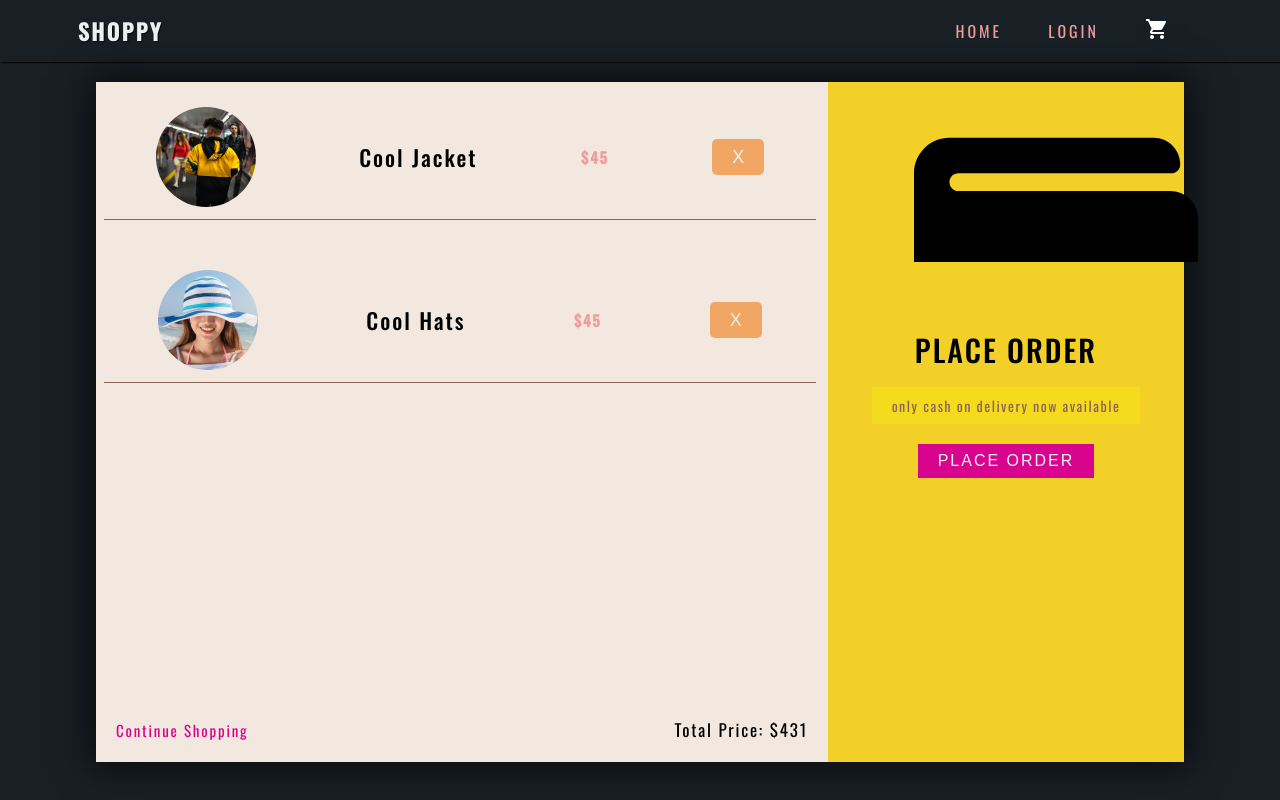
After one commit to touhidulShawan/shoppy-static, a PHP site: page /pages/cart.html in a window 1280 px wide. The commit adds this page. Run offline with PHP 8.4, Linux system fonts and the light colour scheme.

Commit message:
add cart page

```diff
--- /dev/null
+++ b/js/counter.js
@@ -0,0 +1,31 @@
+let count = 1;
+const resultBox = document.getElementById("product-quantity-result");
+
+// get decrease button
+const dBtn = document.getElementById("product_decrease");
+
+console.log(resultBox.value);
+
+if (resultBox.value == 1) {
+  dBtn.classList.add("disabled-btn");
+  dBtn.disabled = true;
+}
+
+function increase() {
+  count++;
+  resultBox.value = count;
+  if (resultBox.value > 1) {
+    dBtn.classList.remove("disabled-btn");
+    dBtn.disabled = false;
+  }
+}
+
+function decrease() {
+  count--;
+
+  resultBox.value = count;
+  if (resultBox.value == 1) {
+    dBtn.classList.add("disabled-btn");
+    dBtn.disabled = true;
+  }
+}
--- /dev/null
+++ b/pages/cart.html
@@ -0,0 +1,94 @@
+<!DOCTYPE html>
+<html lang="en">
+  <head>
+    <meta charset="UTF-8" />
+    <meta name="viewport" content="width=device-width, initial-scale=1.0" />
+    <title>Cart</title>
+    <link rel="stylesheet" href="../css/style.css" />
+  </head>
+  <body>
+    <!-- navbar start -->
+    <nav class="nav">
+      <div class="container nav__container">
+        <a href="../index.html" class="logo">
+          <span class="logo__text">shoppy</span>
+        </a>
+        <ul class="nav__ul">
+          <li class="nav__items">
+            <a href="../index.html" class="nav__link">home</a>
+          </li>
+          <li class="nav__items">
+            <a href="../pages/signInUp.html" class="nav__link">Login</a>
+          </li>
+          <li class="cart">
+            <a href="./cart.html" class="nav__link ">
+              <span class="cart__icon">
+                <img src="../img/icons/shopping_cart.svg" alt="cart icon" />
+              </span>
+            </a>
+          </li>
+        </ul>
+      </div>
+    </nav>
+    <!-- navbar end  -->
+    <div class="container cart_container">
+      <!-- product that will be added to cart with product name and price and quantity  -->
+      <div class="cart__products">
+        <!-- single product  -->
+        <div class="product-container">
+          <div class="product-image">
+            <img src="../img/Jackets/jacket_one.jpg" alt="product image" />
+          </div>
+          <div class="product-details">
+            <h3 class="product-name">Cool Jacket</h3>
+          </div>
+          <div class="product-price">
+            <p>$45</p>
+          </div>
+          <div class="remove-product">
+            <button id="close-btn">X</button>
+          </div>
+        </div>
+        <div class="product-container">
+          <div class="product-image">
+            <img src="../img/Hats/hat_five.jpg" alt="product image" />
+          </div>
+          <div class="product-details">
+            <h3 class="product-name">Cool Hats</h3>
+          </div>
+          <div class="product-price">
+            <p>$45</p>
+          </div>
+          <div class="remove-product">
+            <button id="close-btn">X</button>
+          </div>
+        </div>
+        <div class="cart_product-footer">
+          <div class="continue-shopping">
+            <a href="./winter.html">Continue Shopping</a>
+          </div>
+          <div class="total-price">
+            <span>Total Price: $431</span>
+          </div>
+        </div>
+      </div>
+      <!-- payment option  -->
+      <div class="payment__option">
+        <div class="walletIcon">
+          <i
+            ><object
+              data="../img/icons/wallet-solid.svg"
+              type="image/svg+xml"
+            ></object
+          ></i>
+        </div>
+        <div class="payment_details">
+          <h2>Place order</h2>
+          <span class="message">only cash on delivery now available</span>
+          <button class="placeOrderBtn">Place Order</button>
+        </div>
+      </div>
+    </div>
+    <script src="../js/counter.js"></script>
+  </body>
+</html>
--- /dev/null
+++ b/scss/pages/_cart.scss
@@ -0,0 +1,174 @@
+.cart {
+  &_container {
+    display: grid;
+    grid-template-columns: 2fr 1fr;
+    background: var(--primary);
+    width: 85vw;
+    height: auto;
+    min-height: 85vh;
+    gap: 2rem;
+    margin: 2rem auto;
+    box-shadow: 0px 0px 35px 5px rgba(0, 0, 0, 0.7);
+    padding: 0;
+  }
+
+  &__products {
+    display: flex;
+    flex-direction: column;
+    align-items: flex-start;
+  }
+}
+
+// single product
+
+.product-container {
+  display: flex;
+  flex-direction: row;
+  justify-content: space-around;
+  align-items: center;
+  flex-wrap: wrap;
+  margin: 2.5rem 0.8rem;
+  width: 100%;
+  border-bottom: 1px solid var(--dark);
+  padding-bottom: 1.2rem;
+}
+
+.product-image {
+  width: 10rem;
+  height: 10rem;
+
+  img {
+    width: 100%;
+    height: 100%;
+    border-radius: 100%;
+  }
+}
+
+.product-price {
+  p {
+    font-size: 1.5rem;
+    font-weight: bold;
+    letter-spacing: 0.18rem;
+    color: var(--color);
+  }
+}
+
+.product-details {
+  .product-name {
+    font-size: 2.2rem;
+    letter-spacing: 0.2rem;
+  }
+}
+
+#close-btn {
+  font-size: 1.8rem;
+  padding: 0.75rem 2rem;
+  border: none;
+  border-radius: 5px;
+  background: var(--accent);
+  color: var(--light);
+  cursor: pointer;
+  outline: none;
+  transition: all 0.3s ease-out;
+
+  &:hover {
+    background: var(--bg);
+    color: var(--bg3);
+  }
+}
+
+.cart_product-footer {
+  display: flex;
+  width: 100%;
+  justify-content: space-between;
+  align-items: center;
+  margin-top: auto;
+  padding: 2rem 0;
+  flex-wrap: wrap;
+}
+
+.continue-shopping {
+  display: flex;
+  justify-content: center;
+  align-items: center;
+  padding: 0 2rem;
+
+  a {
+    text-decoration: none;
+    font-size: 1.5rem;
+    color: var(--bg3);
+    letter-spacing: 0.18rem;
+    transition: all 0.35s ease-in-out;
+    text-transform: capitalize;
+
+    &:hover {
+      color: var(--dark);
+    }
+  }
+}
+
+.total-price {
+  span {
+    font-size: 1.7rem;
+    letter-spacing: 0.18rem;
+  }
+}
+
+.payment__option {
+  background: var(--secondary);
+  display: flex;
+  flex-direction: column;
+  align-items: center;
+  justify-content: flex-start;
+  padding: 3rem 0;
+}
+
+.walletIcon {
+  width: 20rem;
+  height: 20rem;
+
+  i {
+    width: 100%;
+    height: 100%;
+    object-fit: cover;
+    color: white;
+  }
+}
+
+.payment_details {
+  display: flex;
+  flex-direction: column;
+  justify-content: center;
+  align-items: center;
+  h2 {
+    font-size: 3rem;
+    text-transform: uppercase;
+    letter-spacing: 0.2rem;
+    margin: 1.5rem 0;
+  }
+
+  .message {
+    background: rgba(255, 255, 0, 0.24);
+    padding: 0.8rem 2rem;
+    font-size: 1.4rem;
+    margin-bottom: 2rem;
+    letter-spacing: 0.15rem;
+    color: var(--dark);
+  }
+}
+.placeOrderBtn {
+  font-size: 1.6rem;
+  text-transform: uppercase;
+  letter-spacing: 0.2rem;
+  padding: 0.8rem 2rem;
+  border: none;
+  outline: none;
+  background: var(--bg3);
+  cursor: pointer;
+  color: var(--bg2);
+  transition: letter-spacing 0.3s ease-in-out;
+
+  &:hover {
+    letter-spacing: 0.28rem;
+  }
+}
--- a/scss/style.scss
+++ b/scss/style.scss
@@ -4,3 +4,4 @@
 @import "./components/navigation";
 @import "./pages/signIn";
 @import "./components/collections-card";
+@import "./pages/cart";
```
Also changed, not shown: index.html (+5 -3 lines), pages/babyCollection.html (+5 -3 lines), pages/manCollection.html (+5 -3 lines), pages/signInUp.html (+5 -3 lines), pages/spring.html (+5 -3 lines), pages/summer.html (+5 -3 lines), pages/winter.html (+5 -3 lines), css/style.css, img/icons/wallet-solid.svg (added), 1 other file.
